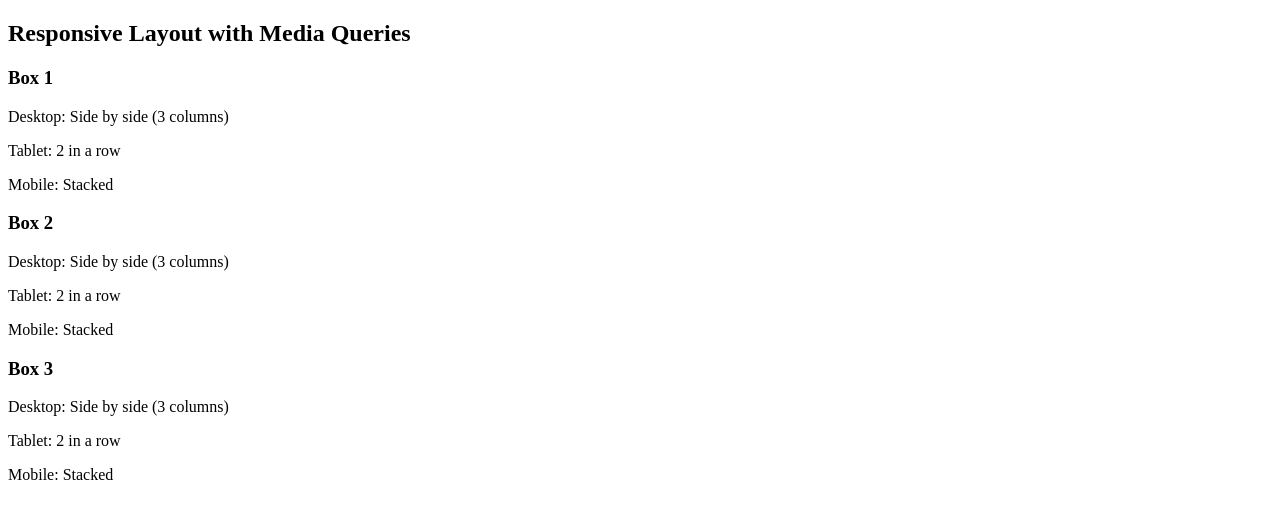
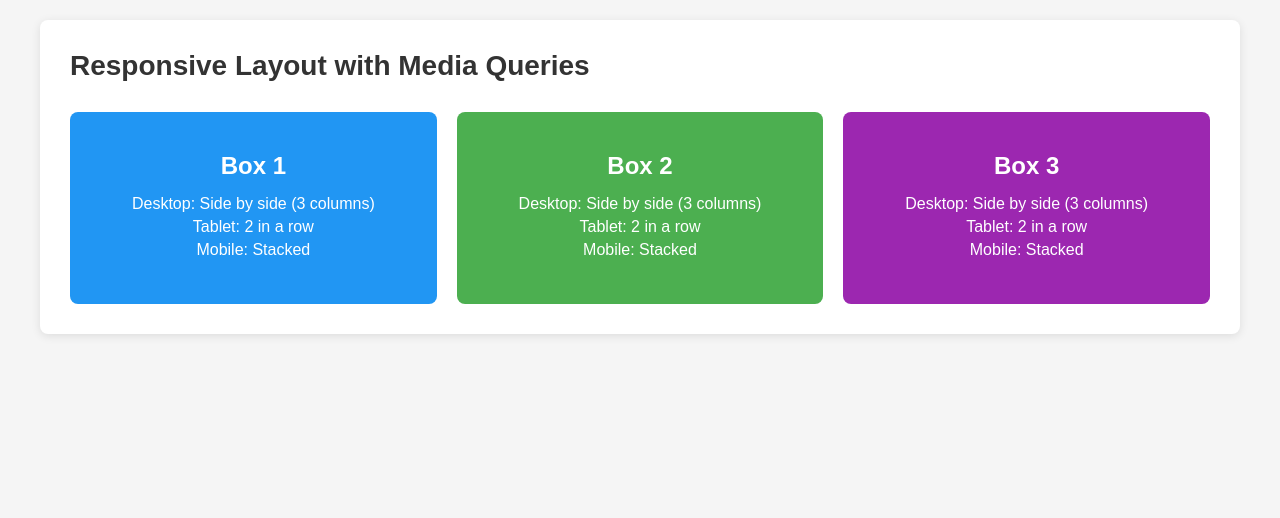
Before and after one commit to dzhangazy/task1, a plain HTML site: page index.html in a window 1280 px wide. Drawn offline with Linux system fonts and the light colour scheme.

Commit message:
Update index.html

```diff
--- a/index.html
+++ b/index.html
@@ -4,7 +4,7 @@
     <meta charset="UTF-8" />
     <meta name="viewport" content="width=device-width, initial-scale=1.0" />
     <title>Task 1 - Responsive Layout with Media Queries</title>
-    <link rel="stylesheet" href="task1_css.css" />
+    <link rel="stylesheet" href="task1.css" />
   </head>
   <body>
     <div class="container">
```
